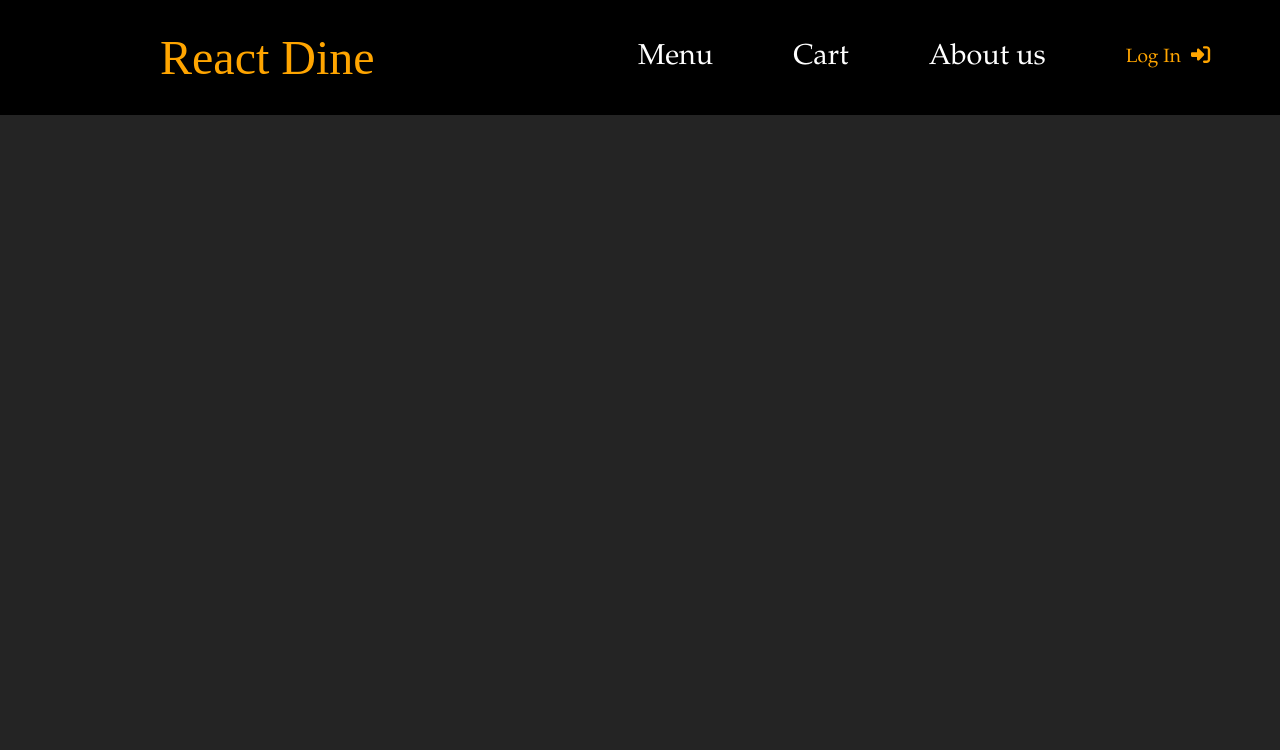
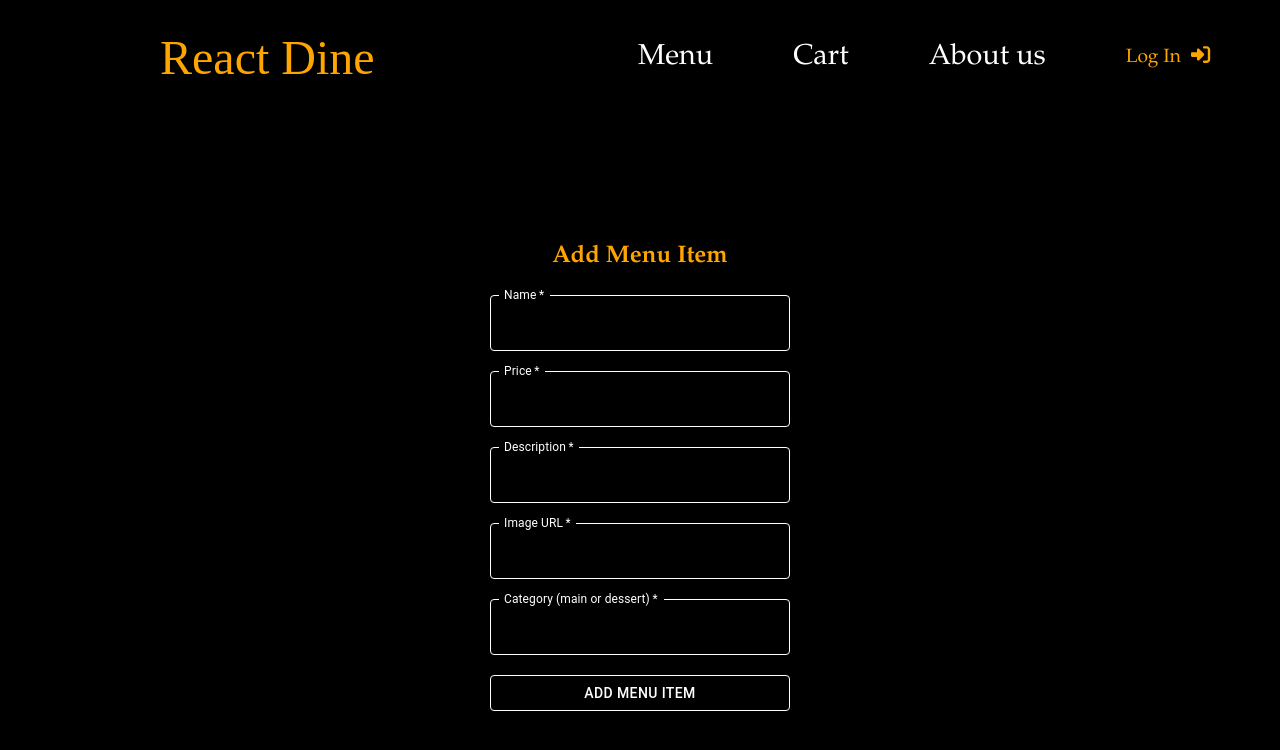
Before and after one commit to Keekki/ReactDinerV2, a React (Vite) app in the folder frontend/: page /add-menu-item in a window 1280 px wide. Shown: the top 750 px of the page. Built offline with nearby package versions, Linux system fonts and the light colour scheme; no server answers.

Commit message:
added the ability to add, edit and delete menuitems for an admin, modified the menu component to handle the new category field from the database instead of hardcoded ids, also refactoring

```diff
--- a/frontend/src/App.jsx
+++ b/frontend/src/App.jsx
@@ -9,8 +9,11 @@ import AboutUs from "./pages/AboutUs";
 import { CartProvider } from "./components/CartContext";
 import OrderForm from "./pages/OrderForm";
 import ConfirmOrder from "./pages/ConfirmOrder";
-import LoginForm from "./pages/LoginForm";
+import LoginForm from "./pages/LogInForm";
 import SignUpForm from "./pages/SignUpForm";
+import AddMenuItemForm from "./components/AddMenuItemForm";
+import DeleteMenuItemForm from "./components/DeleteMenuItemForm";
+import EditMenuItemForm from "./components/EditMenuItemForm";
 import { UserContextProvider } from "./components/UserContext";
 
 const App = () => {
@@ -37,6 +40,9 @@ const App = () => {
             <Route path="/about" element={<AboutUs />} />
             <Route path="/login" element={<LoginForm />} />
             <Route path="/signup" element={<SignUpForm />} />
+            <Route path="/add-menu-item" element={<AddMenuItemForm />} />
+            <Route path="/delete-menu-item" element={<DeleteMenuItemForm />} />
+            <Route path="/edit-menu-item" element={<EditMenuItemForm />} />
           </Routes>
           <Toaster position="top-center" reverseOrder={false} />
         </Router>
--- /dev/null
+++ b/frontend/src/components/AddMenuItemForm.jsx
@@ -0,0 +1,69 @@
+import React, { useContext } from "react";
+import { toast } from "react-hot-toast";
+import Form from "./Form";
+import { UserContext } from "./UserContext";
+
+const AddMenuItemForm = () => {
+  const { user } = useContext(UserContext);
+
+  // Initial state for the form fields
+  const fields = [
+    { name: "name", label: "Name", required: true, value: "" },
+    { name: "price", label: "Price", required: true, value: "" },
+    { name: "description", label: "Description", required: true, value: "" },
+    { name: "image", label: "Image URL", required: true, value: "" },
+    {
+      name: "category",
+      label: "Category (main or dessert)",
+      required: true,
+      value: "",
+    },
+  ];
+
+  // Function to handle form submission
+  const handleSubmit = async (values) => {
+    try {
+      const response = await fetch("http://localhost:5000/api/menuitems", {
+        method: "POST",
+        headers: {
+          "Content-Type": "application/json",
+          Authorization: `Bearer ${user.token}`, // Use the token from UserContext
+        },
+        body: JSON.stringify(values),
+      });
+
+      if (!response.ok) {
+        throw new Error("Failed to add new menu item");
+      }
+
+      const data = await response.json();
+      console.log("Menu item added successfully:", data);
+      toast.success("A new menu item added successfully!", {
+        style: {
+          border: "1px solid orange",
+          padding: "16px",
+          color: "white",
+          background: "black",
+        },
+        iconTheme: {
+          primary: "orange",
+          secondary: "black",
+        },
+      });
+    } catch (error) {
+      console.error("Error adding new menu item:", error);
+      toast.error("Failed to add new menu item.");
+    }
+  };
+
+  return (
+    <Form
+      fields={fields}
+      submitHandler={handleSubmit}
+      submitLabel="Add Menu Item"
+      title="Add Menu Item"
+    />
+  );
+};
+
+export default AddMenuItemForm;
--- /dev/null
+++ b/frontend/src/components/DeleteMenuItemForm.jsx
@@ -0,0 +1,65 @@
+import React, { useContext, useState } from "react";
+import { toast } from "react-hot-toast";
+import Form from "./Form";
+import { UserContext } from "./UserContext";
+
+const DeleteMenuItemForm = () => {
+  const { user } = useContext(UserContext);
+  const [error, setError] = useState("");
+
+  const fields = [
+    { name: "id", label: "Menu Item ID", required: true, value: "" },
+  ];
+
+  const handleSubmit = async (values) => {
+    try {
+      const response = await fetch(
+        `http://localhost:5000/api/menuitems/${values.id}`,
+        {
+          method: "DELETE",
+          headers: {
+            Authorization: `Bearer ${user.token}`,
+          },
+        }
+      );
+
+      if (response.status === 404) {
+        setError("Menu item with the provided ID does not exist.");
+        return;
+      }
+
+      if (!response.ok) {
+        throw new Error("Failed to delete menu item");
+      }
+
+      console.log("Menu item deleted successfully");
+      toast.success("Menu item deleted successfully!", {
+        style: {
+          border: "1px solid orange",
+          padding: "16px",
+          color: "white",
+          background: "black",
+        },
+        iconTheme: {
+          primary: "orange",
+          secondary: "black",
+        },
+      });
+    } catch (error) {
+      console.error("Error deleting menu item:", error);
+      toast.error("Failed to delete menu item.");
+    }
+  };
+
+  return (
+    <Form
+      fields={fields}
+      submitHandler={handleSubmit}
+      submitLabel="Delete Menu Item"
+      title="Delete Menu Item"
+      error={error}
+    />
+  );
+};
+
+export default DeleteMenuItemForm;
--- /dev/null
+++ b/frontend/src/components/EditMenuItemForm.jsx
@@ -0,0 +1,140 @@
+import React, { useContext, useState } from "react";
+import { toast } from "react-hot-toast";
+import Form from "./Form";
+import { UserContext } from "./UserContext";
+
+const EditMenuItemForm = () => {
+  const { user } = useContext(UserContext);
+  const [menuItemId, setMenuItemId] = useState("");
+  const [menuItem, setMenuItem] = useState(null);
+  const [error, setError] = useState("");
+
+  const handleIdSubmit = async (values) => {
+    try {
+      const menuItemId = parseInt(values.id, 10);
+      const response = await fetch(
+        `http://localhost:5000/api/menuitems/${menuItemId}`,
+        {
+          method: "GET",
+          headers: {
+            Authorization: `Bearer ${user.token}`,
+          },
+        }
+      );
+
+      if (response.status === 404) {
+        setError("Menu item with the provided ID does not exist.");
+        return;
+      }
+
+      if (!response.ok) {
+        throw new Error(`HTTP error! status: ${response.status}`);
+      }
+
+      const data = await response.json();
+      setMenuItem(data);
+      setMenuItemId(menuItemId);
+    } catch (error) {
+      console.error("Error fetching menu item:", error);
+      toast.error("Failed to fetch menu item.");
+    }
+  };
+
+  const handleEditSubmit = async (values) => {
+    try {
+      const response = await fetch(
+        `http://localhost:5000/api/menuitems/${menuItemId}`,
+        {
+          method: "PUT",
+          headers: {
+            "Content-Type": "application/json",
+            Authorization: `Bearer ${user.token}`,
+          },
+          body: JSON.stringify(values),
+        }
+      );
+
+      if (!response.ok) {
+        throw new Error("Failed to update menu item");
+      }
+
+      console.log("Menu item updated successfully");
+      toast.success("Menu item updated successfully!", {
+        style: {
+          border: "1px solid orange",
+          padding: "16px",
+          color: "white",
+          background: "black",
+        },
+        iconTheme: {
+          primary: "orange",
+          secondary: "black",
+        },
+      });
+    } catch (error) {
+      console.error("Error updating menu item:", error);
+      toast.error("Failed to update menu item.");
+    }
+  };
+
+  const idField = [
+    { name: "id", label: "Menu Item ID", required: true, value: "" },
+  ];
+
+  const editFields = [
+    {
+      name: "name",
+      label: "Name",
+      required: true,
+      value: menuItem?.name || "",
+    },
+    {
+      name: "price",
+      label: "Price",
+      required: true,
+      value: menuItem?.price || "",
+    },
+    {
+      name: "description",
+      label: "Description",
+      required: true,
+      value: menuItem?.description || "",
+    },
+    {
+      name: "image",
+      label: "Image URL",
+      required: true,
+      value: menuItem?.image || "",
+    },
+    {
+      name: "category",
+      label: "Category (main or dessert)",
+      required: true,
+      value: menuItem?.category || "",
+    },
+  ];
+
+  return (
+    <div>
+      {!menuItem && (
+        <Form
+          fields={idField}
+          submitHandler={handleIdSubmit}
+          submitLabel="Fetch Menu Item"
+          title="Edit Menu Item"
+          error={error}
+        />
+      )}
+      {menuItem && (
+        <Form
+          fields={editFields}
+          submitHandler={handleEditSubmit}
+          submitLabel="Update Menu Item"
+          title="Edit Menu Item"
+        />
+      )}
+    </div>
+  );
+};
+
+export default EditMenuItemForm;
--- a/frontend/src/components/Form.jsx
+++ b/frontend/src/components/Form.jsx
@@ -34,23 +34,27 @@ const Form = ({ fields, submitHandler, submitLabel, title }) => {
     event.preventDefault();
     const newErrors = {};
     fields.forEach((field) => {
-      if (field.required && !values[field.name].trim()) {
+      const fieldValue = values[field.name];
+      if (typeof fieldValue === "string" && fieldValue.trim() === "") {
         newErrors[field.name] = `${field.label} is required`;
       }
     });
-    // Check if passwords match for sign-up form
+
     if (
       fields.some((field) => field.name === "passwordConfirmation") &&
       values.password !== values.passwordConfirmation
     ) {
       newErrors.passwordConfirmation = "Passwords do not match.";
     }
-    // Check if credentials are ok
+
+    // Only proceed with submitHandler if there are no new errors
+    if (Object.keys(newErrors).length === 0) {
+      try {
         const response = await submitHandler(values); // Await the submitHandler call
 
-    if (response.status === 401) {
+        if (response && response.status === 401) {
           newErrors.password = "Password is incorrect.";
-    } else if (response.status === 200) {
+        } else if (response && response.status === 200) {
           toast.success("Logged in!", {
             style: {
               border: "1px solid orange",
@@ -65,11 +69,15 @@ const Form = ({ fields, submitHandler, submitLabel, title }) => {
             },
           });
         }
+      } catch (error) {
+        console.error("Error submitting form:", error);
+        // Handle the error appropriately in your UI
+        toast.error("An error occurred. Please try again.");
+      }
+    }
+
     setErrors(newErrors);
-    setSubmitted(true); // Set submitted to true after attempting to submit
-    if (Object.keys(newErrors).length === 0) {
-      submitHandler(values); // Use the submitHandler prop to handle submission
-    }
+    setSubmitted(true);
   };
 
   useEffect(() => {
--- a/frontend/src/pages/Menu.jsx
+++ b/frontend/src/pages/Menu.jsx
@@ -28,11 +28,6 @@ const Menu = () => {
       });
   }, []);
 
-  const mainDishes = [
-    1, 2, 3, 4, 5, 6, 7, 8, 9, 10, 11, 13, 14, 16, 17, 18, 20,
-  ];
-  const desserts = [12, 15, 19];
-
   if (isLoading) {
     return (
       <Box
@@ -46,20 +41,20 @@ const Menu = () => {
       >
         <CircularProgress color="inherit" />
       </Box>
-    ); // Show CircularProgress when loading
+    );
   }
 
   return (
     <div className="menu">
-      <h2 className="menu-header">Main dishes</h2>
+      <h2 className="menu-header">Main Dishes</h2>
       {items
-        .filter((item) => mainDishes.includes(item.id))
+        .filter((item) => item.category === "main")
         .map((item) => (
           <MenuItem key={item.id} item={item} />
         ))}
       <h2 className="menu-header">Desserts</h2>
       {items
-        .filter((item) => desserts.includes(item.id))
+        .filter((item) => item.category === "dessert")
         .map((item) => (
           <MenuItem key={item.id} item={item} />
         ))}
```
Lines whose indentation alone changed are shown as unchanged.
